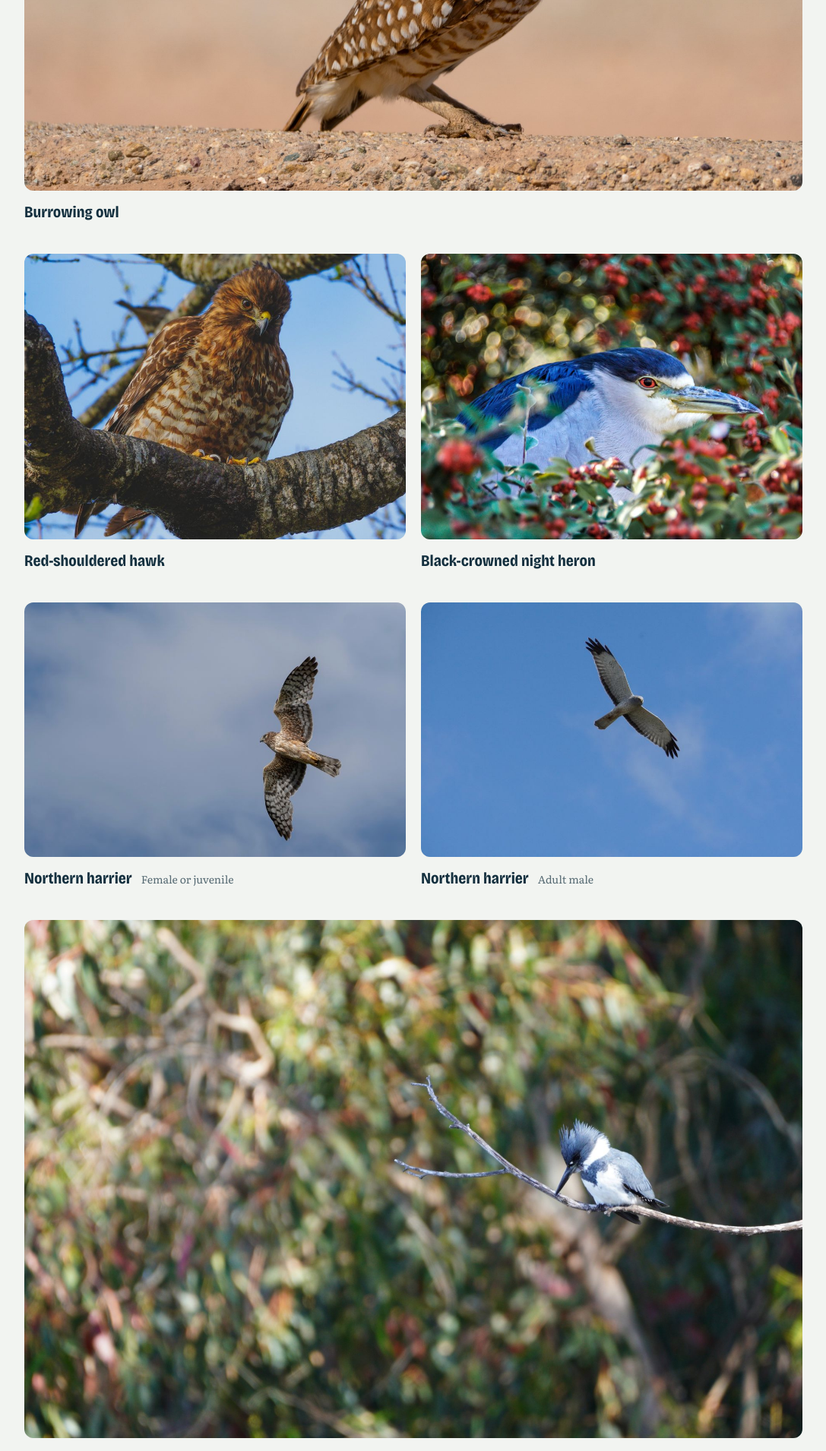
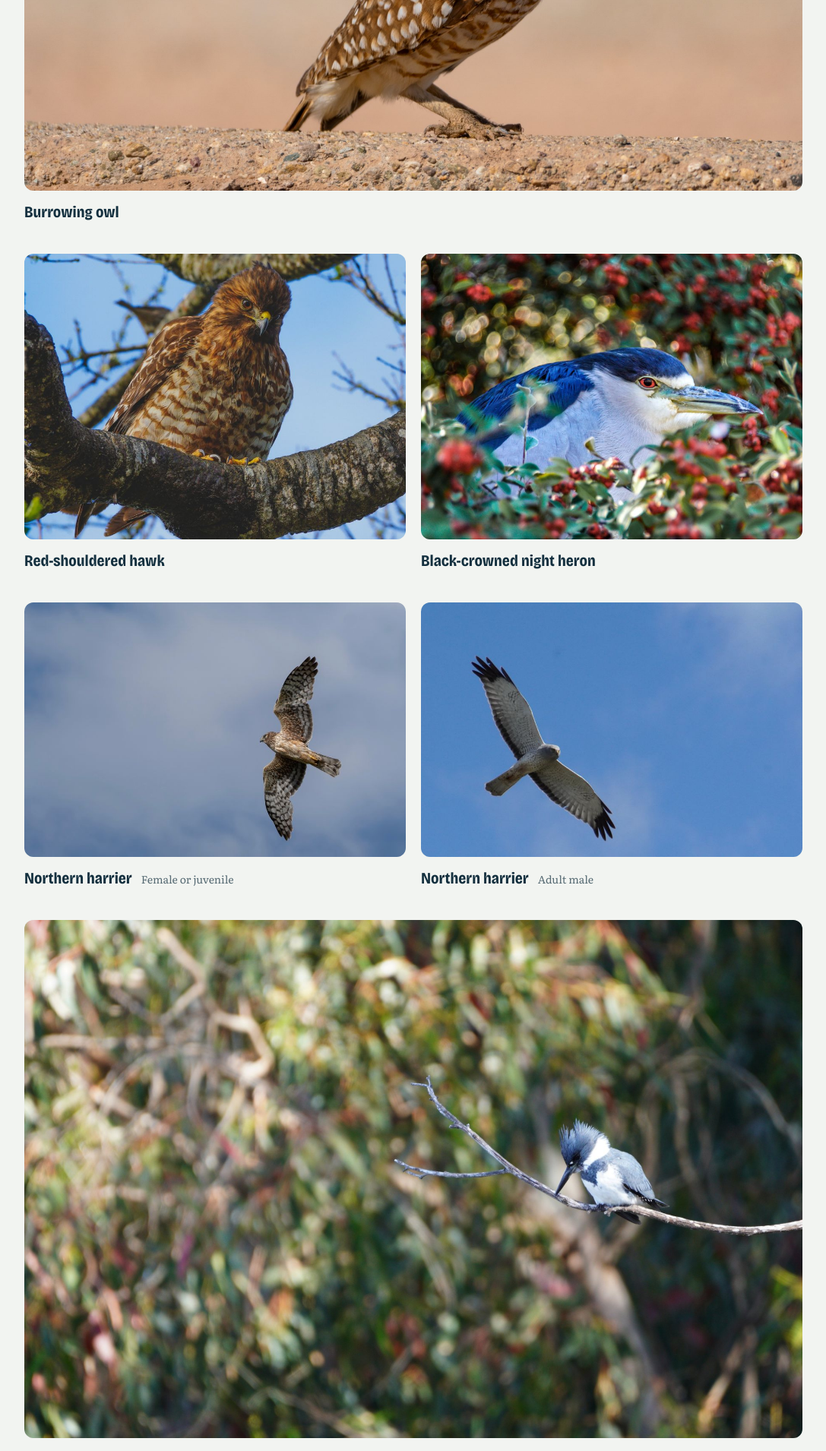
Before and after one commit to RobotCrabLab/Homepage, a Jekyll site: the page built from photography.html, in a window 1280 px wide. Shown: the part 1234-3144 px from the top of the page at 76% size, without its empty margins (96-1183 px from the left). Built offline with Jekyll 4.4.1, drawn with Linux system fonts in a browser that asks for light colours.

Commit message:
Crop the adult male harrier to match the brown harrier's framing
Co-Authored-By: Claude Opus 5.5 <noreply@anthropic.com>
Claude-Session: https://claude.ai/code/session_01MMDVxXAekaRt7NRydvis2Y

```diff
--- a/_data/photos.yml
+++ b/_data/photos.yml
@@ -58,8 +58,8 @@
   title: Northern harrier
   note: Adult male
   alt: A pale grey adult male northern harrier with black wingtips soaring against a clear blue sky.
-  width: 2000
-  height: 1333
+  width: 1690
+  height: 1127
 
 - file: belted-kingfisher.jpg
   title: Belted kingfisher
```
Also changed, not shown: assets/images/photography/northern-harrier-male-sm.jpg, assets/images/photography/northern-harrier-male.jpg.
